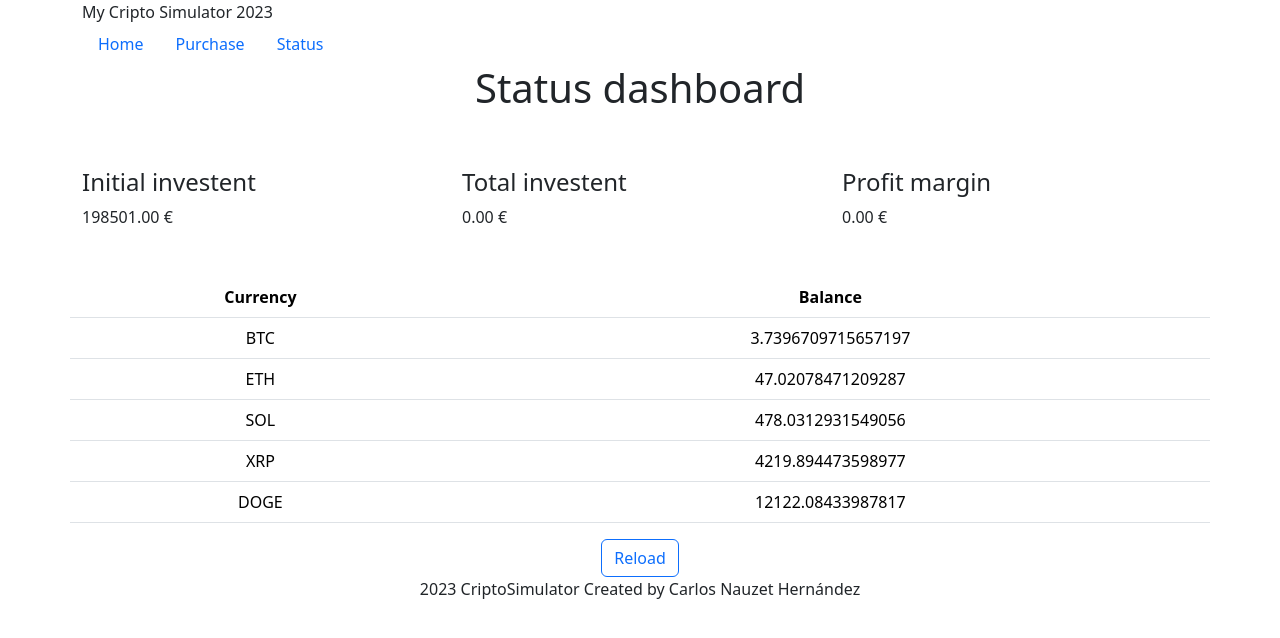
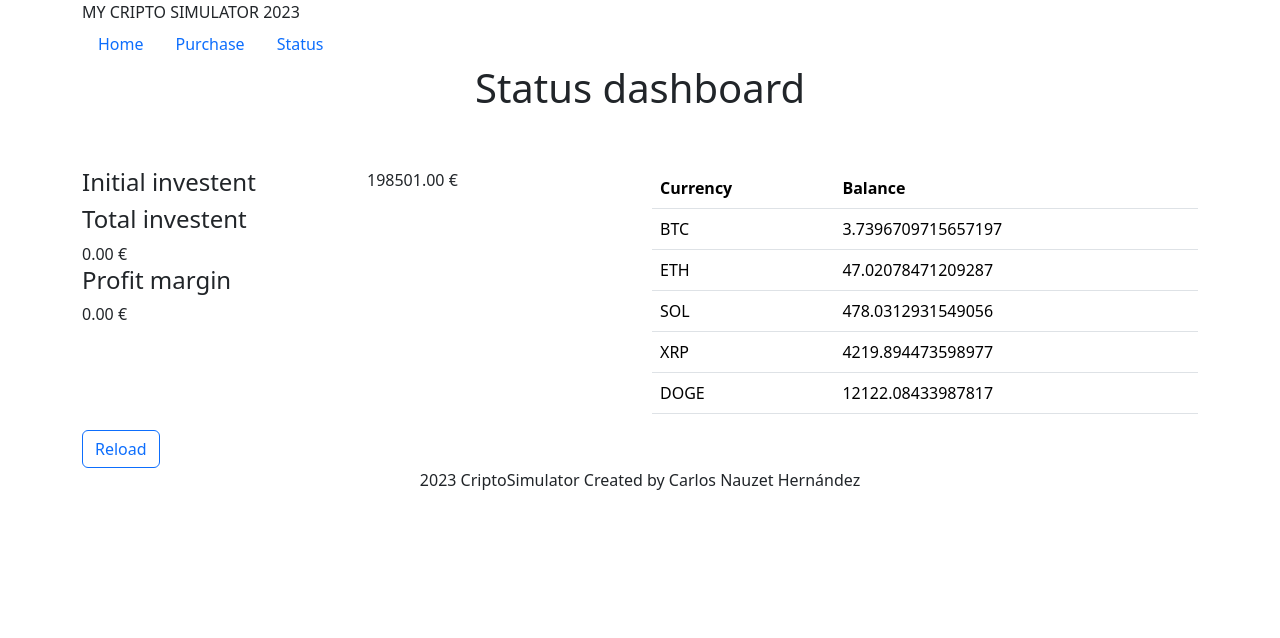
Before and after one commit to CarlosNauzet/CritpoSimulator, a Flask app: page /status in a window 1280 px wide. Shown: the top 638 px of the page. Run offline with Flask 2, Linux system fonts and the light colour scheme; data comes from the database, SQL or seed files in the repository; both versions use the stored data as it was after the commit; data that the repository does not hold is empty; some libraries are stand-ins or nearby versions.

Commit message:
fix: arreglo las filas de index_status

```diff
--- a/models.py
+++ b/models.py
@@ -6,7 +6,7 @@ from db import DBManager
 API_KEY = "F8DD52B3-53AC-4AE0-818B-E2C62A964EE3"
 
 
-class CalculatePurchase:
+class CalculatePurchase: # me explicas la lógica detrás de instanciar los atributos tras el self y luego "volveros a instanciar" con el mismo nombre?
 
     def __init__(
         self,
@@ -22,7 +22,7 @@ class CalculatePurchase:
     def calculate(self):
         coin_api = CoinApi()
         exchange = coin_api.get_exchange_rate(
-            origin=self.currency_origin,
+            origin=self.currency_origin, # si aquí están como variables locales (origin & dest) porque al salir del () las llamamos otra vez con el self?
             dest=self.currency_dest
         )
         self.currency_dest_qty = self.currency_origin_qty * exchange['rate']
@@ -55,7 +55,7 @@ class Purchase:
             INSERT INTO transactions (date, time, _from, from_qty, _to, qty, pu)
             VALUES (?, ?, ?, ?, ?, ?, ?)
         """
-        data = (
+        data = ( #
             self.date,
             self.time,
             self.currency_origin,
--- a/templates/components/header.html
+++ b/templates/components/header.html
@@ -1,3 +1,3 @@
 <div class="container">
-  <header>My Cripto Simulator 2023</header>
+  <header class="text-uppercase">My Cripto Simulator 2023</header>
 </div>
--- a/templates/status/index.html
+++ b/templates/status/index.html
@@ -3,28 +3,24 @@
   <h1>Status dashboard</h1>
 </div>
 
-
+<!--DEJA LAS DEMAS FILAS HECHAS-->
 <div class="container pt-5">
   <div class="row">
     <div class="col">
-      <h4>Initial investent</h4>
-      {{"%.2f €"|format(initial_euro_investment) }}
+      <div class="row">
+        <div class="col"><h4>Initial investent</h4></div>
+        <div class="col">  {{"%.2f €"|format(initial_euro_investment) }} </div>
       </div>
-    <div class="col">
       <h4>Total investent</h4>
       {{"%.2f €"|format(total_euro_investment)}}
+
+
+
+      <h4>Profit margin</h4>
+      {{"%.2f €"|format(total_euro_investment-initial_euro_investment)}}
     </div>
 
     <div class="col">
-      <h4>Profit margin</h4>
-      {{"%.2f €"|format(total_euro_investment-initial_euro_investment)}}
-    </div>
-  </div>
-</div>
-
-
-<div class="container text-center pt-5">
-  <div class="row">
       <table class="table">
         <thead>
           <tr>
@@ -41,8 +37,13 @@
           {% endfor %}
         </tbody>
       </table>
-  <div>
     </div>
+
+  </div>
+
+
+</div>
+
 <div class="container">
 <a class="btn btn-outline-primary" href="./status">Reload</a>
 </div>
--- a/templates/transactions/index.html
+++ b/templates/transactions/index.html
@@ -40,7 +40,8 @@
   </div>
 </div>
 <div class="container">
-<button class="btn btn-outline-primary">Reload</button>
+<button class="btn btn-outline-primary" onclick="location.href='/purchase'">New purchase</button>
+
 </div>
 </section>
 {% if request.args.get('fromPurchase') %}
--- a/views.py
+++ b/views.py
@@ -1,7 +1,7 @@
 from flask import Blueprint, render_template, request, redirect
 from models import Purchase, CalculatePurchase, Transactions, Status
 
-router = Blueprint('views', __name__)
+router = Blueprint('views', __name__) #así enrutamos todas las views desde un mismo router? el "__name__" es lo que pilla como primer atributo ej:"/purchase")
 
 
 @router.route('/purchase', methods=['GET'])
@@ -11,7 +11,7 @@ def purchase():
 
 @router.route('/purchase/calculate', methods=['POST'])
 def calculate_purchase():
-    data = request.form
+    data = request.form # request.form : importa request que es un método importado el flask y le mete lo que hay en form desde /purchase/calculate?
 
     purchase_calculator = CalculatePurchase(
         currency_origin=data['from'],
```
Also changed, not shown: templates/base.html (+8 -0 lines), templates/purchase/calculated.html (+9 -1 lines), templates/purchase/index.html (+9 -1 lines), data/data_transactions.db. Lines whose indentation alone changed are shown as unchanged.
